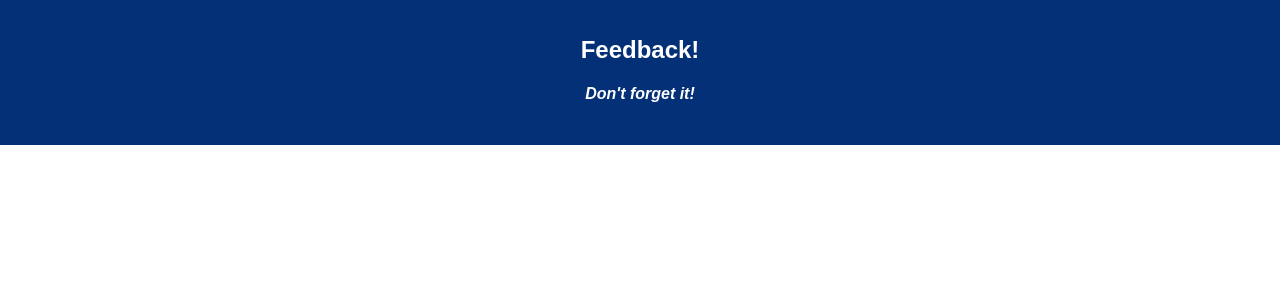
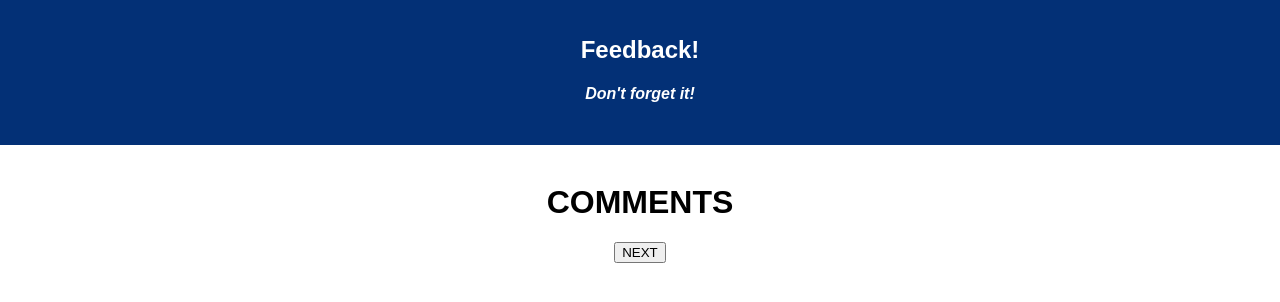
Before and after one commit to nkean/weekend-7-reflection, a React (Create React App) app: page /4 in a window 1280 px wide. Shown: the top 302 px of the page. Built offline with nearby package versions, Linux system fonts and the light colour scheme.

Commit message:
add routes for pages, next button moves to correct page

```diff
--- /dev/null
+++ b/src/components/Admin/Admin.js
@@ -0,0 +1,14 @@
+// dependencies
+import React, { Component } from 'react';
+import { Link } from 'react-router-dom';
+import { connect } from 'react-redux';
+
+class Admin extends Component {
+  render() {
+    return (
+      <h1>ADMIN</h1>
+    );
+  }
+}
+
+export default connect()(Admin);
--- a/src/components/App/App.js
+++ b/src/components/App/App.js
@@ -1,19 +1,39 @@
+// dependencies
 import React, { Component } from 'react';
-import axios from 'axios';
+import { BrowserRouter as Router, Route} from 'react-router-dom';
+import { connect } from 'react-redux';
+
+// components
+import Admin from '../Admin/Admin';
+import Comments from '../Comments/Comments';
+import Feeling from '../Feeling/Feeling';
+import Success from '../Success/Success';
+import Supported from '../Supported/Supported';
+import Understanding from '../Understanding/Understanding';
+
+// styling
 import './App.css';
 
 class App extends Component {
   render() {
     return (
+      <Router>
       <div className="App">
         <header className="App-header">
           <h1 className="App-title">Feedback!</h1>
           <h4><i>Don't forget it!</i></h4>
         </header>
         <br/>
+        <Route exact path='/' component={Feeling}/>
+        <Route exact path='/2' component={Understanding}/>
+        <Route exact path='/3' component={Supported}/>
+        <Route exact path='/4' component={Comments}/>
+        <Route exact path='/5' component={Success}/>
+        <Route exact path='/admin' component={Admin}/>
       </div>
+      </Router>
     );
   }
 }
 
-export default App;
+export default connect()(App);
--- /dev/null
+++ b/src/components/Comments/Comments.js
@@ -0,0 +1,19 @@
+import React, { Component } from 'react';
+import { connect } from 'react-redux';
+
+class Comments extends Component {
+  nextPageHandler = () => {
+    this.props.history.push('/5');
+  }
+
+  render() {
+    return (
+      <div>
+        <h1>COMMENTS</h1>
+        <button onClick={this.nextPageHandler}>NEXT</button>
+      </div>
+    );
+  }
+}
+
+export default connect()(Comments);
--- /dev/null
+++ b/src/components/Feeling/Feeling.js
@@ -0,0 +1,19 @@
+import React, { Component } from 'react';
+import { connect } from 'react-redux';
+
+class Feeling extends Component {
+  nextPageHandler = () => {
+    this.props.history.push('/2');
+  }
+
+  render() {
+    return (
+      <div>
+        <h1>FEELING</h1>
+        <button onClick={this.nextPageHandler}>NEXT</button>
+      </div>
+    );
+  }
+}
+
+export default connect()(Feeling);
--- /dev/null
+++ b/src/components/Success/Success.js
@@ -0,0 +1,19 @@
+import React, { Component } from 'react';
+import { connect } from 'react-redux';
+
+class Success extends Component {
+  nextPageHandler = () => {
+    this.props.history.push('/');
+  }
+
+  render() {
+    return (
+      <div>
+        <h1>SUCCESS</h1>
+        <button onClick={this.nextPageHandler}>NEXT</button>
+      </div>
+    );
+  }
+}
+
+export default connect()(Success);
--- /dev/null
+++ b/src/components/Supported/Supported.js
@@ -0,0 +1,19 @@
+import React, { Component } from 'react';
+import { connect } from 'react-redux';
+
+class Supported extends Component {
+  nextPageHandler = () => {
+    this.props.history.push('/4');
+  }
+
+  render() {
+    return (
+      <div>
+        <h1>SUPPORTED</h1>
+        <button onClick={this.nextPageHandler}>NEXT</button>
+      </div>
+    );
+  }
+}
+
+export default connect()(Supported);
--- /dev/null
+++ b/src/components/Understanding/Understanding.js
@@ -0,0 +1,20 @@
+// dependencies
+import React, { Component } from 'react';
+import { connect } from 'react-redux';
+
+class Understanding extends Component {
+  nextPageHandler = () => {
+    this.props.history.push('/3');
+  }
+
+  render() {
+    return (
+      <div>
+        <h1>UNDERSTANDING</h1>
+        <button onClick={this.nextPageHandler}>NEXT</button>
+      </div>
+    );
+  }
+}
+
+export default connect()(Understanding);
--- a/src/index.js
+++ b/src/index.js
@@ -1,8 +1,25 @@
+// dependencies
 import React from 'react';
 import ReactDOM from 'react-dom';
-import './index.css';
 import App from './components/App/App';
 import registerServiceWorker from './registerServiceWorker';
+import { createStore, combineReducers, applyMiddleware } from 'redux';
+import { Provider } from 'react-redux';
+import logger from 'redux-logger';
 
-ReactDOM.render(<App />, document.getElementById('root'));
+// styling
+import './index.css';
+
+const feedbackData = (state = {}, action) => {
+    return state;
+};
+
+const storeInstance = createStore(
+    combineReducers({
+      feedbackData,
+    }),
+    applyMiddleware(logger),
+  );
+
+ReactDOM.render(<Provider store={storeInstance}><App /></Provider>, document.getElementById('root'));
 registerServiceWorker();
```
Also changed, not shown: package.json (+10 -5 lines), 2 other files (tests, documents, lock files or other folders).
